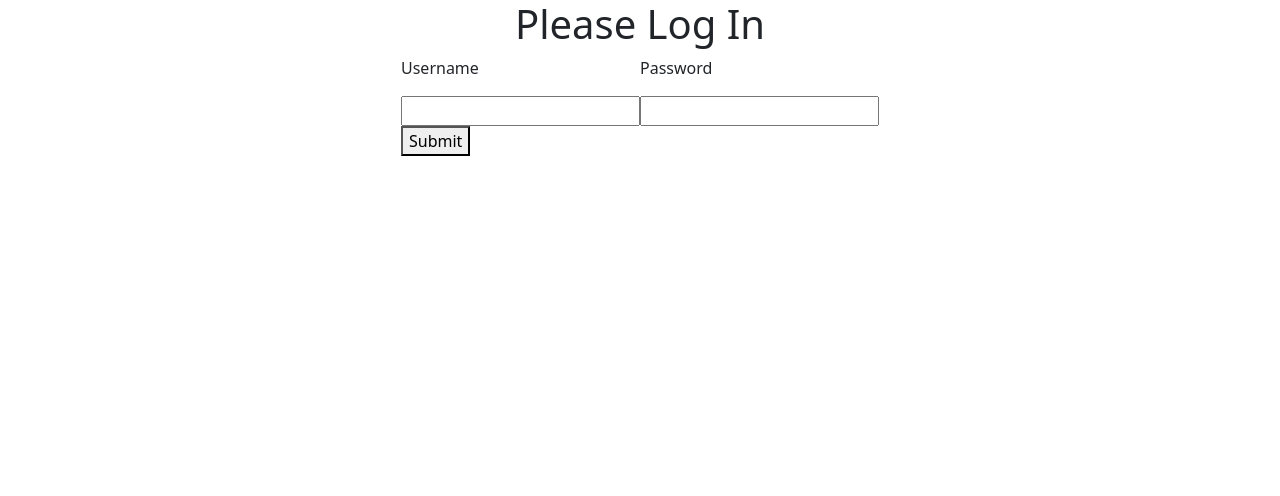
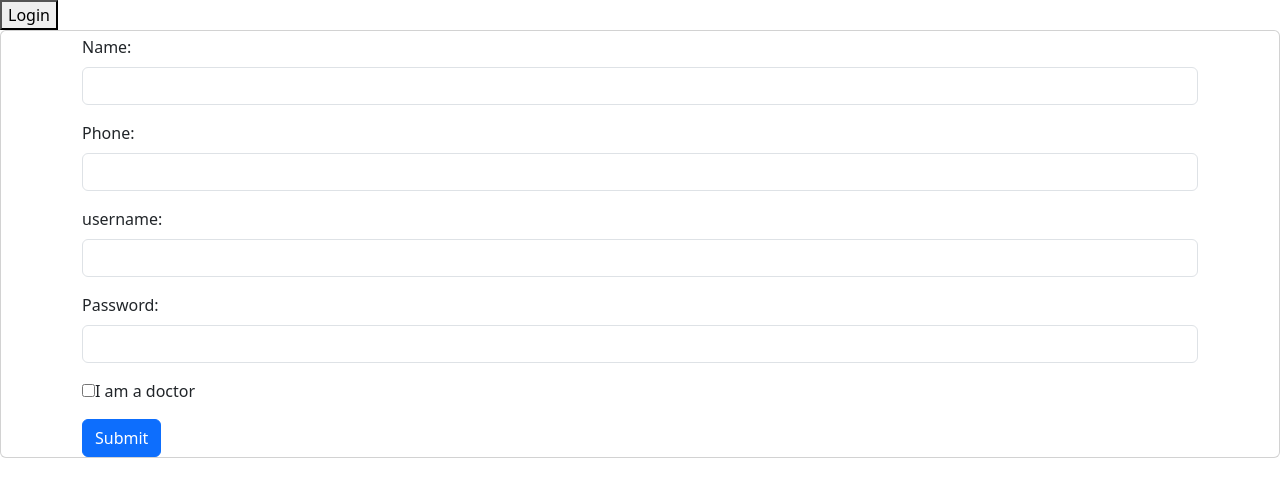
Before and after one commit to shahabhm/RPS-frontend, a React (Vite) app: page /login in a window 1280 px wide. Shown: the top 496 px of the page. Built offline with nearby package versions, Linux system fonts and the light colour scheme.

Commit message:
Add signup-login component

```diff
--- a/src/App.tsx
+++ b/src/App.tsx
@@ -3,7 +3,6 @@ import SignUp from './components/SignUp';
 import PatientNoteForm from './components/PatientNoteForm';
 import {Route, Routes} from "react-router-dom";
 import PatientNameList from "./components/PatientNameList";
-import {Login} from "./components/Login";
 import useToken from './useToken.js';
 import {PatientPage} from "./components/PatientPage";
 import {send} from "./push.js"
@@ -20,7 +19,7 @@ const App = () => {
         send();
     }, [trigger]);
     if (!token) {
-        return <Login setToken={setToken}/>
+        return <SignupLogin setToken={setToken} setTrigger={setTrigger}/>
     }
 
     return <div>
@@ -30,13 +29,10 @@ const App = () => {
                 <div className="" id="navbarNav">
                     <ul className="navbar-nav">
                         <li className="nav-item">
-                            <Link className="nav-link" to="/SignUp">register patient</Link>
+                            <Link className="nav-link" to="/register_patient">register patient</Link>
                         </li>
                         <li className="nav-item">
-                            <Link className="nav-link" to="/PatientNoteForm">patient notes</Link>
-                        </li>
-                        <li className="nav-item">
-                            <Link className="nav-link" to="/PatientsList">list of patients</Link>
+                            <Link className="nav-link" to="/patient_list">list of patients</Link>
                         </li>
                     </ul>
                 </div>
@@ -44,10 +40,10 @@ const App = () => {
         </nav>
         <Routes>
             <Route path="/" element={<PatientNameList/>}/>
-            <Route path="/SignUp" element={<SignUp/>}/>
-            <Route path="/PatientNoteForm" element={<PatientNoteForm/>}/>
-            <Route path="/PatientsList" element={<PatientNameList/>}/>
+            <Route path="/register_patient" element={<RegisterPatient/>}/>
+            <Route path="/patient_list" element={<PatientNameList/>}/>
             <Route path="/patient/:id" element={<PatientPage/>}/>
+            <Route path="/login" element={<SignupLogin setToken={setToken}/>}/>
         </Routes>
     </div>
 };
--- a/src/components/Login.tsx
+++ b/src/components/Login.tsx
@@ -4,7 +4,6 @@ import {useState} from "react";
 
 async function loginUser(credentials) {
     console.log('logging in: ', credentials);
-    // sleep for 1 second
     return fetch('http://localhost:3000/login', {
         method: 'POST',
         headers: {
@@ -15,7 +14,7 @@ async function loginUser(credentials) {
         .then(data => data.json())
 }
 
-export const Login = ({ setToken }) => {
+export const Login = ({ setToken, setTrigger}) => {
     const [username, setUserName] = useState();
     const [password, setPassword] = useState();
     const handleSubmit = async e => {
@@ -26,6 +25,7 @@ export const Login = ({ setToken }) => {
         });
         console.log('token from backend: ', token);
         setToken(token);
+        setTrigger(t => !t);
     }
     return (
         <div className="login-wrapper">
--- a/src/components/SignUp.tsx
+++ b/src/components/SignUp.tsx
@@ -1,65 +1,68 @@
-import { useState } from 'react';
-import SearchableDropdown from "./SearchableDropdown";
-import DatePicker from "react-multi-date-picker"
-import {postRequest} from '../requests.js'
+import {useState} from "react";
 
-const SignUp = () => {
+async function signup(credentials) {
+    console.log('signing up: ', credentials);
+    return fetch('http://localhost:3000/signup', {
+        method: 'POST',
+        headers: {
+            'Content-Type': 'application/json'
+        },
+        body: JSON.stringify(credentials)
+    })
+        .then(data => data.json())
+}
+
+export const SignUp = ({setToken}) => {
     const [name, setName] = useState('');
-    const [age, setAge] = useState('');
-    const [height, setHeight] = useState('');
-    const [city, setCity] = useState('');
+    const [username, setUsername] = useState('');
+    const [password, setPassword] = useState('');
     const [phone_number, setPhone_number] = useState('');
-    const [conditions, setConditions] = useState([]);
-    const [birthdate, setBirthdate] = useState(Date())
+    const [role, setRole] = useState(false);
 
-    const handleSubmit = (event) => {
-        console.log(name, age, height, city, phone_number, conditions, birthdate)
-        event.preventDefault();
-        postRequest('register_patient', {
+    const handleSubmit = async (event) => {
+        console.log(name, username, phone_number, role)
+        event.preventDefault()
+        const token = await signup({
             name: name,
-                age: age,
-                height: height,
-                city: city,
+            username: username,
             phone_number: phone_number,
-                conditions: conditions,
-                birthdate: birthdate
-            })
+            password: password,
+            role: role ? 'DOCTOR' : 'CAREGIVER'
+        });
+        console.log('token from backend: ', token);
+        setToken(token);
     };
 
 
     return (
-        <form onSubmit={handleSubmit} className="container">
+        <div className={"card"}>
+            <form onSubmit={handleSubmit} className="container mt-1">
                 <div className="mb-3">
                     <label className="form-label">Name:</label>
-                <input type="text" className="form-control" value={name} onChange={e => setName(e.target.value)} required />
-            </div>
-            <div className="mb-3">
-                <label className="form-label">Age:</label>
-                <input type="number" className="form-control" value={age} onChange={e => setAge(e.target.value)} required />
-            </div>
-            <div className="mb-3">
-                <label className="form-label">Height:</label>
-                <input type="number" className="form-control" value={height} onChange={e => setHeight(e.target.value)} required />
-            </div>
-            <div className="mb-3">
-                <label className="form-label">City:</label>
-                <input type="text" className="form-control" value={city} onChange={e => setCity(e.target.value)} required />
+                    <input type="text" className="form-control" value={name} onChange={e => setName(e.target.value)}
+                           required/>
                 </div>
                 <div className="mb-3">
                     <label className="form-label">Phone:</label>
-                <input type="tel" className="form-control" value={phone_number} onChange={e => setPhone_number(e.target.value)} required />
+                    <input type="tel" className="form-control" value={phone_number}
+                           onChange={e => setPhone_number(e.target.value)} required/>
                 </div>
-            <a>Birthdate:</a>
+                <div className="mb-3">
+                    <label className="form-label">username:</label>
+                    <input type="text" className="form-control" value={username}
+                           onChange={e => setUsername(e.target.value)} required/>
+                </div>
+                <div className="mb-3">
+                    <label className="form-label">Password:</label>
+                    <input type="password" className="form-control" value={password}
+                           onChange={e => setPassword(e.target.value)} required/>
+                </div>
                 <div>
-                <DatePicker value={birthdate} onChange={setBirthdate}/>
+                    <input type="checkbox" id="vehicle1" name="doctor" value={role} onChange={() => setRole(r => !r)}/>
+                    <label htmlFor="vehicle1">I am a doctor</label>
                 </div>
-            <a> conditions: </a>
-
-            <SearchableDropdown setSelectedConditions={setConditions} endpoint={'get_condition_names'}/>
-
-            <button type="submit" className="btn btn-primary" style={{margin: "20px 0px"}}>Submit</button>
+                <button type="submit" className="btn btn-primary mt-3">Submit</button>
             </form>
+        </div>
     );
-};
-
-export default SignUp;
+}
--- /dev/null
+++ b/src/components/SignupLogin.tsx
@@ -0,0 +1,22 @@
+import {SignUp} from "./SignUp";
+import {useState} from "react";
+import {Login} from "./Login";
+
+export const SignupLogin = ({setToken, setTrigger}) => {
+    const [login, setLogin] = useState(false);
+
+    return (
+        <>
+            {
+                login ? <button onClick={() => setLogin(false)}>Sign Up</button> :
+                    <button onClick={() => setLogin(true)}>Login</button>
+            }
+            {
+                login ? <Login setToken={setToken} setTrigger={setTrigger}/> :
+                    <SignUp setToken={setToken} setTrigger={setTrigger}/>
+            }
+            <div>
+            </div>
+        </>
+    );
+};
```
Lines whose indentation alone changed are shown as unchanged.
